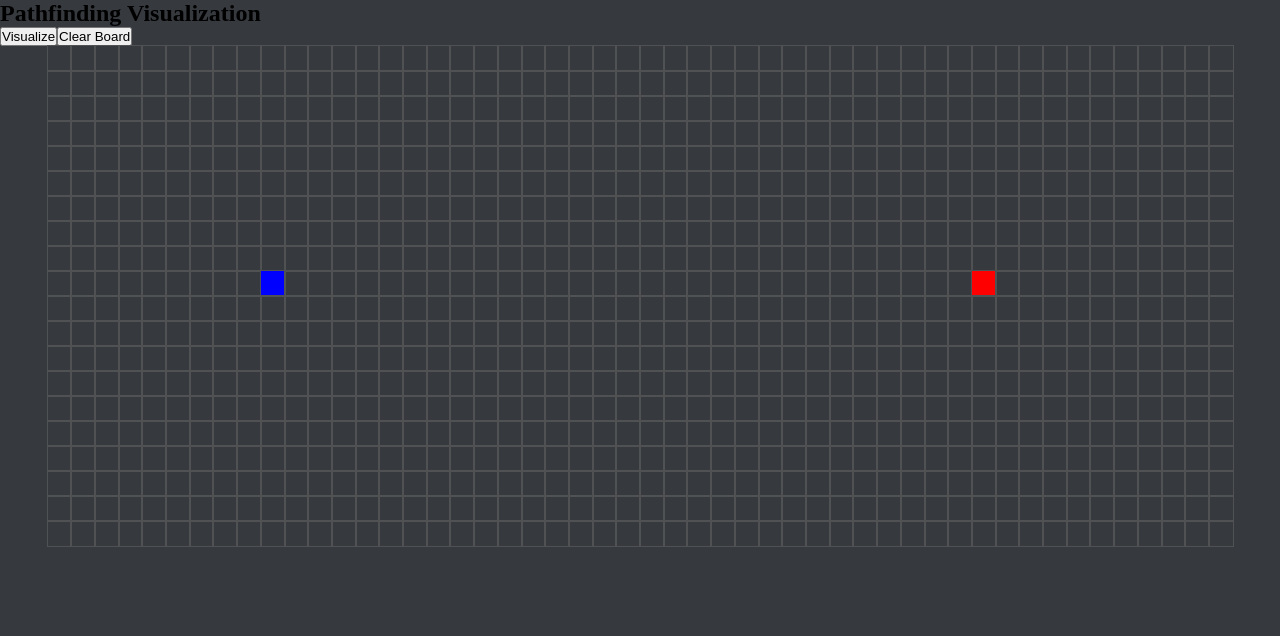
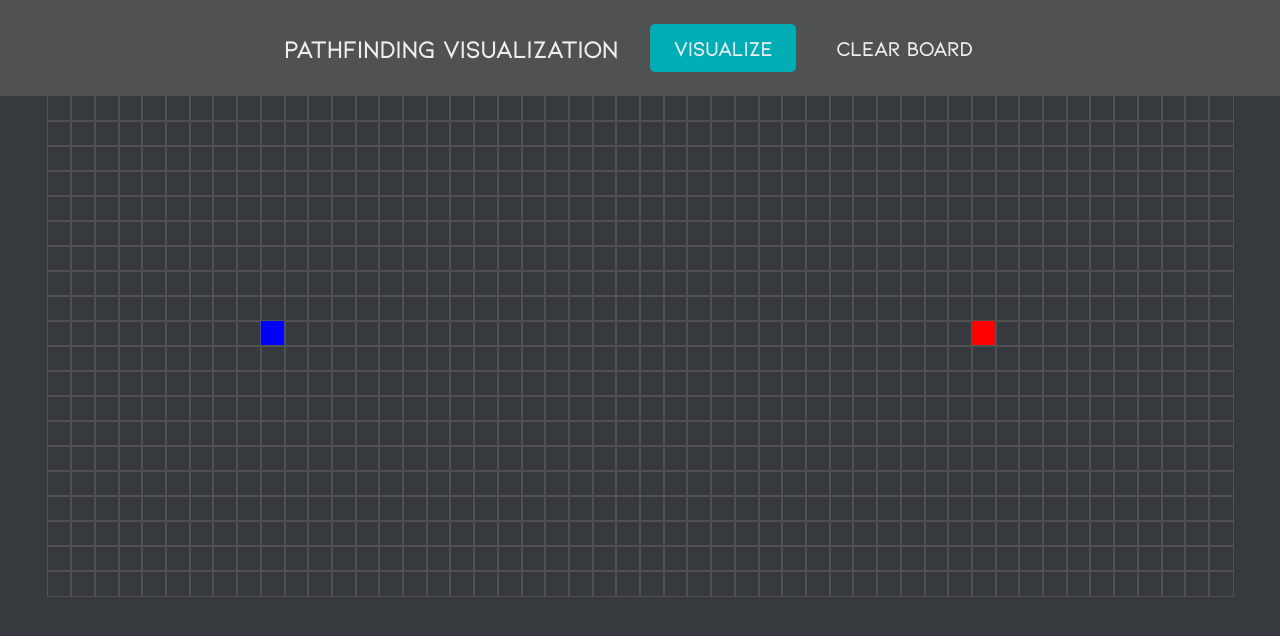
Before and after one commit to gitSuki/pathfinding-visualization, a Vue app: page / in a window 1280 px wide. Shown: the top 636 px of the page. Built offline with nearby package versions, Linux system fonts and the light colour scheme.

Commit message:
Add custom font and styling to navbar

```diff
--- a/src/App.vue
+++ b/src/App.vue
@@ -110,7 +110,13 @@ function animateShortestPath(shortestPath) {
 </template>
 
 <style>
+@font-face {
+    font-family: kiona-regular;
+    src: url(./assets/Kiona-Regular.ttf) ;
+}
+
 * {
+  font-family: kiona-regular, sans-serif;
   margin: 0;
   padding: 0;
   box-sizing: border-box;
--- a/src/components/GridNode.vue
+++ b/src/components/GridNode.vue
@@ -77,7 +77,7 @@ div {
 }
 
 .wall-node {
-  background-color: #858a8d;
+  background-color: #15181a;
   animation: 500ms forwards wall-anim;
 }
 
@@ -107,7 +107,7 @@ div {
 
   100% {
     transform: scale(1);
-    background-color: rgba(0, 190, 218, 0.75);
+    background-color: #00adb5;
   }
 }
 
@@ -138,7 +138,7 @@ div {
 
   100% {
     transform: scale(1);
-    background-color: rgb(255, 254, 106);
+    background-color: #eeeeee;
   }
 }
 </style>
--- a/src/components/NavBar.vue
+++ b/src/components/NavBar.vue
@@ -1,12 +1,15 @@
 <script setup>
+import { computed } from "vue";
 import { useStore } from "vuex";
 
 const store = useStore();
-const emit = defineEmits(['visualization'])
+const emit = defineEmits(["visualization"]);
 
 function runVisualization() {
-  emit('visualization')
+  emit("visualization");
 }
+
+const areButtonsDisabled = computed(() => store.getters.getAnimState);
 
 function clearBoard() {
   // disables if animation is running
@@ -30,7 +33,71 @@ function clearBoard() {
   <nav>
     <h1>Pathfinding Visualization</h1>
     <div></div>
-    <button @click="runVisualization">Visualize</button>
-    <button @click="clearBoard">Clear Board</button>
+    <button
+      @click="runVisualization"
+      class="visualize-btn"
+      :class="{ 'disabled-btn': areButtonsDisabled }"
+    >
+      Visualize
+    </button>
+    <button
+      @click="clearBoard"
+      class="clear-btn"
+      :class="{ 'disabled-btn': areButtonsDisabled }"
+    >
+      Clear Board
+    </button>
   </nav>
 </template>
+
+<style scoped>
+nav {
+  display: flex;
+  justify-content: center;
+  align-items: center;
+  padding-top: 1.5rem;
+  padding-bottom: 1.5rem;
+  gap: 1rem;
+  background-color: #4f5153;
+  color: #eeeeee;
+}
+
+button {
+  border: none;
+  border-radius: 5px;
+  padding: 0.75rem 1.5rem;
+  font-size: 1.25rem;
+  color: #eeeeee;
+}
+.visualize-btn {
+  background-color: #00adb5;
+  font-weight: bold;
+  transition: 250ms linear all;
+}
+
+.visualize-btn:hover {
+  background-color: #eeeeee;
+  color: #00adb5;
+  transform: scale(1.05);
+}
+
+.clear-btn {
+  background-color: #4f5153;
+  font-weight: bold;
+  transition: 250ms linear all;
+}
+
+.clear-btn:hover {
+  color: #00adb5;
+}
+
+.disabled-btn.visualize-btn {
+  background-color: rgb(207, 66, 66);
+  pointer-events: none;
+}
+
+.disabled-btn.clear-btn {
+  color: rgb(207, 66, 66);
+  pointer-events: none;
+}
+</style>
```
Also changed, not shown: src/assets/Kiona-Regular.ttf (added).
